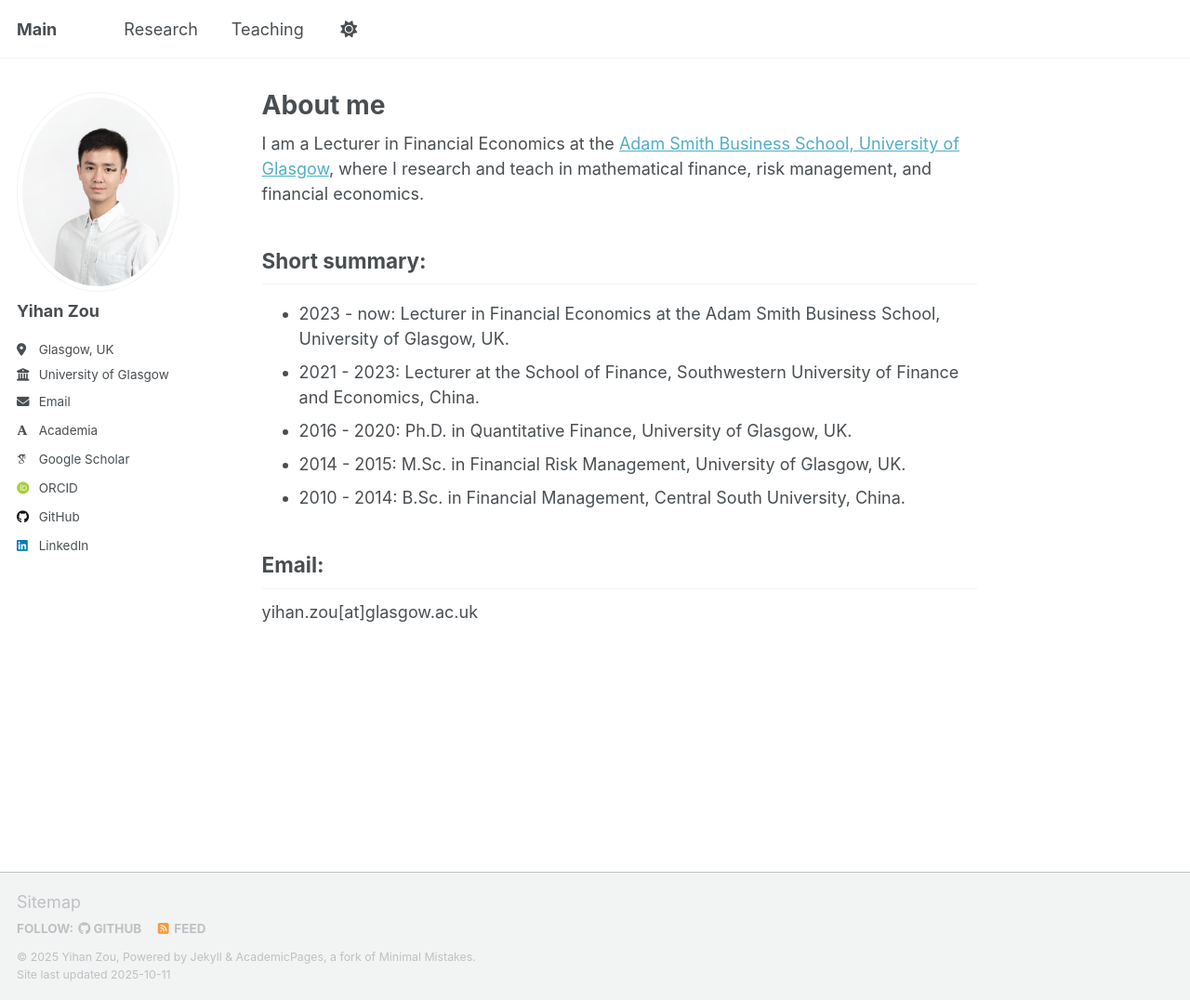
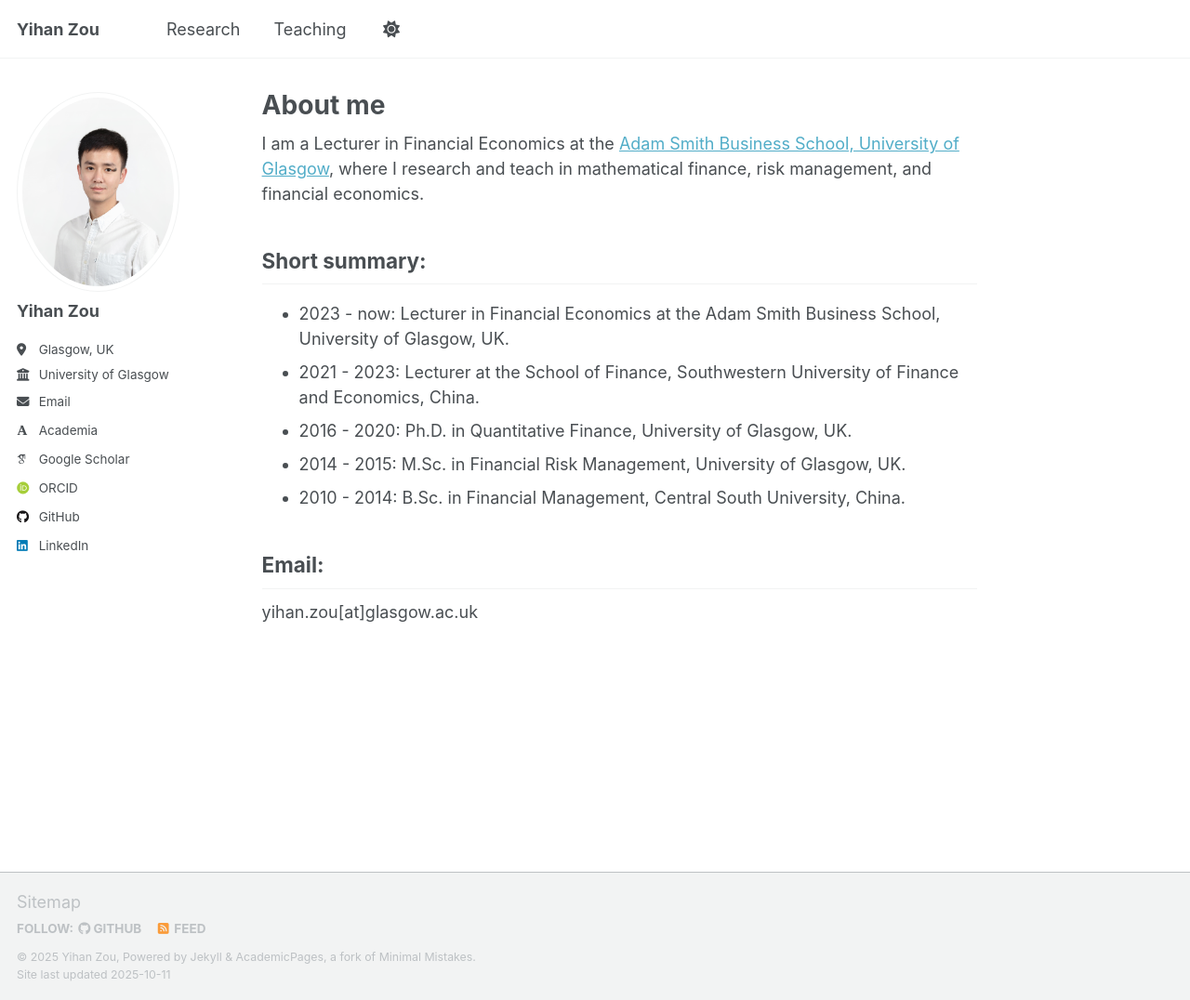
Before and after one commit to yihanZzz/yihanZzz.github.io, a Jekyll site: the page built from _pages/about.md, in a window 1280 px wide and 1076 px high. Shown: the whole window at 93% size. Built offline with Jekyll 4.4.1, drawn with Linux system fonts in a browser that asks for light colours; some web fonts are replaced; a script that is not in the unit is left out.

Commit message:
Update _config.yml

```diff
--- a/_config.yml
+++ b/_config.yml
@@ -9,7 +9,7 @@
 # Basic Site Settings
 locale                   : "en-US"
 site_theme               : "default" # Currently available options are "default", "air"
-title                    : "Main"
+title                    : "Yihan Zou" # "Main"
 title_separator          : "-"
 name                     : &name "Yihan Zou"
 description              : &description "Lecturer in Financial Economics at University of Glasgow"   # Update this with a general description of your site, this is the default if not overridden by a page
```
